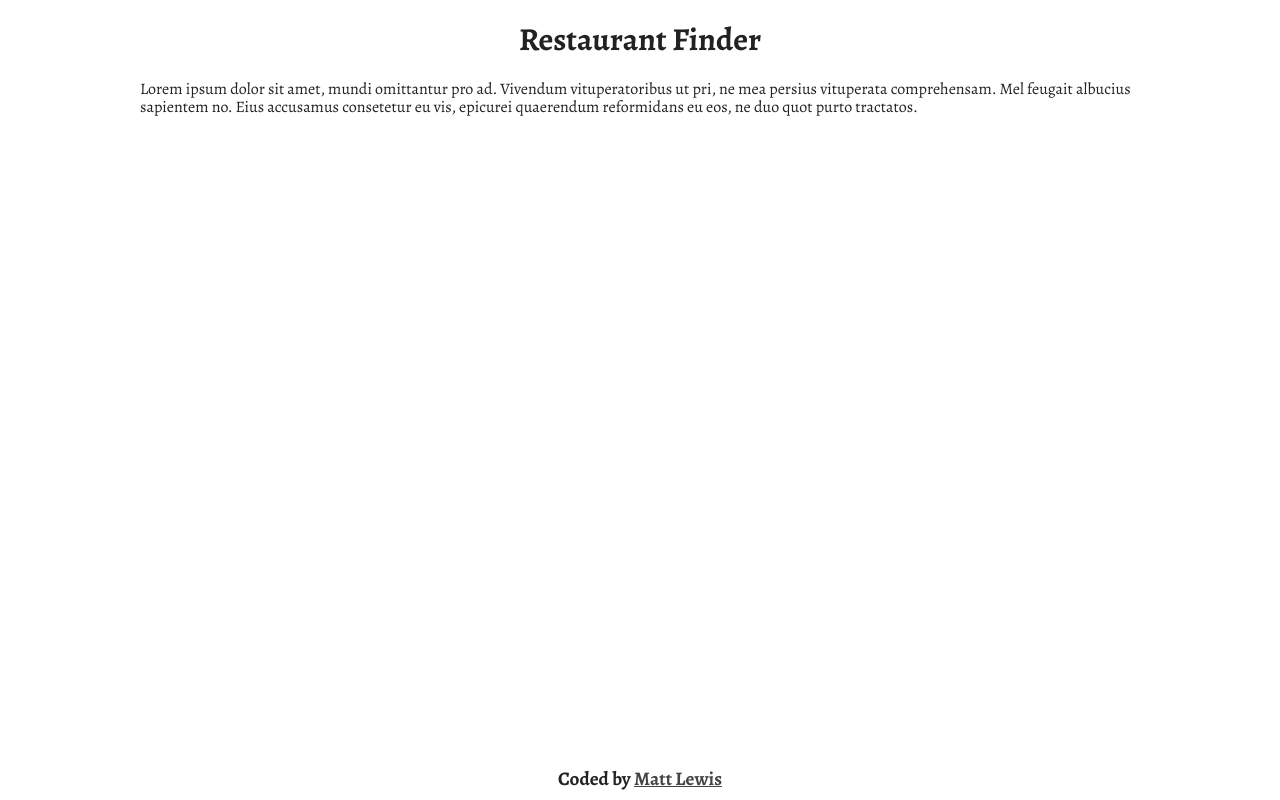
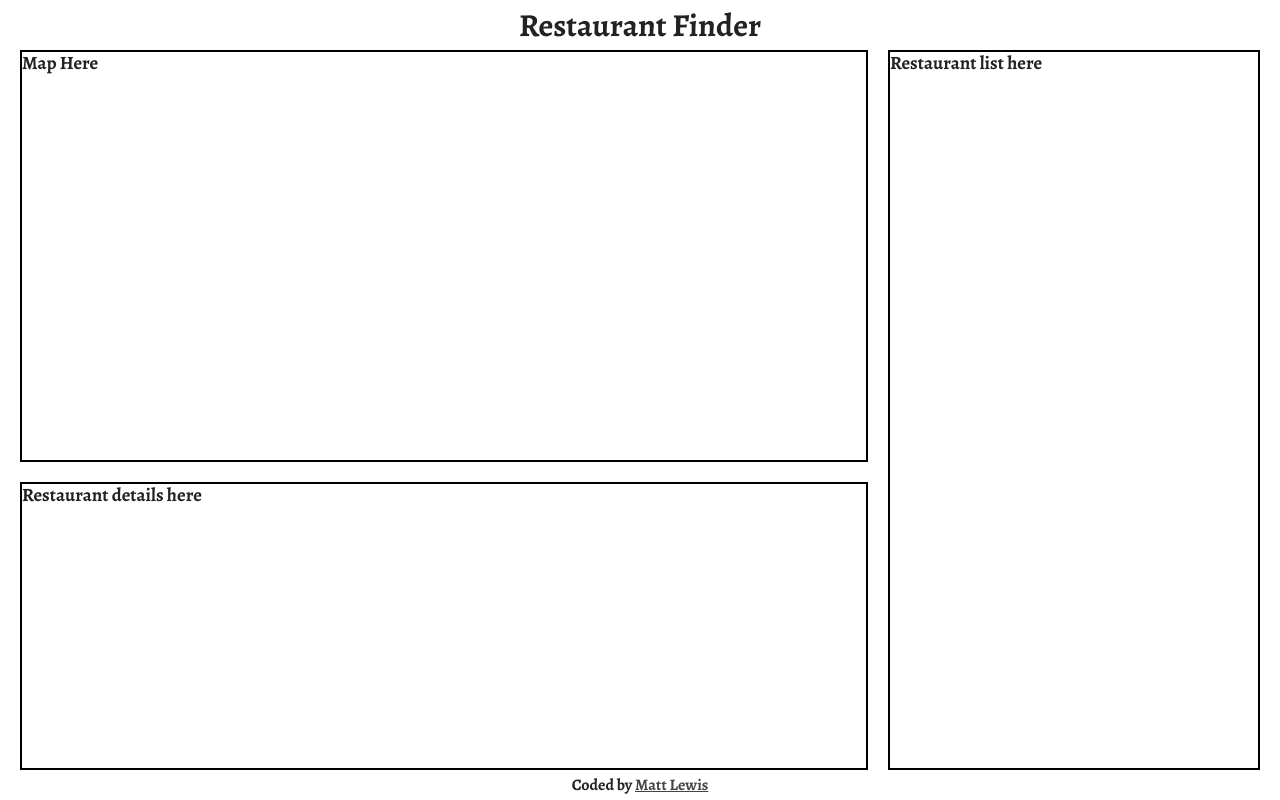
Before and after one commit to matt2112/restaurant-finder, a React app: page / in a window 1280 px wide. Built offline with nearby package versions, Linux system fonts and the light colour scheme.

Commit message:
basic layout

```diff
--- a/package.json
+++ b/package.json
@@ -36,6 +36,8 @@
   "dependencies": {
     "babel-runtime": "^6.11.6",
     "react": "^15.3.1",
-    "react-dom": "^15.3.1"
+    "react-dom": "^15.3.1",
+    "react-redux": "^5.0.1",
+    "redux": "^3.6.0"
   }
 }
--- a/src/index.html
+++ b/src/index.html
@@ -3,7 +3,6 @@
 
 <head>
     <meta charset="utf-8">
-    <meta http-equiv="X-UA-Compatible" content="IE=edge">
     <meta name="description" content="">
     <meta name="viewport" content="width=device-width, initial-scale=1">
 
--- a/src/js/App.js
+++ /dev/null
@@ -1,11 +0,0 @@
-import React from 'react';
-import ReactDOM from 'react-dom';
-
-import 'normalize.css';
-import '../sass/styles.scss';
-import '../assets/favicon.ico';
-
-import Layout from './components/Layout';
-
-const app = document.getElementById('app');
-ReactDOM.render(<Layout/>, app);
--- a/src/js/components/Layout.js
+++ /dev/null
@@ -1,29 +0,0 @@
-import React, { Component } from 'react';
-
-class Layout extends Component {
-
-    constructor() {
-        super();
-
-        this.state = {
-
-        };
-
-    }
-
-    render() {
-        return (
-            <div className="wrapper">
-                <h1>Restaurant Finder</h1>
-                <div className="main">
-                    <p>Lorem ipsum dolor sit amet, mundi omittantur pro ad. Vivendum vituperatoribus ut pri, ne mea persius vituperata comprehensam. Mel feugait albucius sapientem no. Eius accusamus consetetur eu vis, epicurei quaerendum reformidans eu eos, ne duo quot purto tractatos.</p>
-                </div>
-                <footer className="footer">
-                    Coded by <a href="https://github.com/matt2112" target="_blank">Matt Lewis</a>
-                </footer>
-            </div>
-        );
-    }
-}
-
-export default Layout;
--- /dev/null
+++ b/src/js/components/app.js
@@ -0,0 +1,26 @@
+import React, { Component } from 'react';
+
+import Map from '../containers/map';
+import RestaurantDetails from '../containers/restaurant_details';
+import RestaurantList from '../containers/restaurant_list';
+
+class App extends Component {
+
+    render() {
+        return (
+            <div className="wrapper">
+                <h1 className="title">Restaurant Finder</h1>
+                <div className="main">
+                    <Map />
+                    <RestaurantDetails />
+                    <RestaurantList />
+                </div>
+                <footer className="footer">
+                    Coded by <a href="https://github.com/matt2112" target="_blank">Matt Lewis</a>
+                </footer>
+            </div>
+        );
+    }
+}
+
+export default App;
--- /dev/null
+++ b/src/js/containers/map.js
@@ -0,0 +1,13 @@
+import React, { Component } from 'react';
+
+class Map extends Component {
+    render() {
+        return (
+            <div className="map">
+                <h3>Map Here</h3>
+            </div>
+        );
+    }
+}
+
+export default Map;
--- /dev/null
+++ b/src/js/containers/restaurant_details.js
@@ -0,0 +1,13 @@
+import React, { Component } from 'react';
+
+class RestaurantDetails extends Component {
+    render() {
+        return (
+            <div className="details">
+                <h3>Restaurant details here</h3>
+            </div>
+        );
+    }
+}
+
+export default RestaurantDetails;
--- /dev/null
+++ b/src/js/containers/restaurant_list.js
@@ -0,0 +1,13 @@
+import React, { Component } from 'react';
+
+class RestaurantList extends Component {
+    render() {
+        return (
+            <div className="list">
+                <h3>Restaurant list here</h3>
+            </div>
+        );
+    }
+}
+
+export default RestaurantList;
--- /dev/null
+++ b/src/js/index.js
@@ -0,0 +1,19 @@
+import React from 'react';
+import ReactDOM from 'react-dom';
+import { Provider } from 'react-redux';
+import { createStore, applyMiddleware } from 'redux';
+
+import 'normalize.css';
+import '../sass/styles.scss';
+import '../assets/favicon.ico';
+
+import App from './components/app';
+import reducers from './reducers';
+
+const createStoreWithMiddleware = applyMiddleware()(createStore);
+
+ReactDOM.render(
+  <Provider store={createStoreWithMiddleware(reducers)}>
+    <App />
+  </Provider>
+  , document.getElementById('app'));
--- /dev/null
+++ b/src/js/reducers/index.js
@@ -0,0 +1,7 @@
+import { combineReducers } from 'redux';
+
+const rootReducer = combineReducers({
+
+});
+
+export default rootReducer;
--- a/src/sass/styles.scss
+++ b/src/sass/styles.scss
@@ -2,37 +2,68 @@ $black: #222;
 
 @import url(https://fonts.googleapis.com/css?family=Alegreya:400,700);
 
-html {
-    min-height: 100%;
-    position: relative;
+* {
+    box-sizing: border-box;
 }
 
-body {
+html, body {
     font-family: 'Alegreya', serif;
     color: $black;
+    height: 100%;
+}
+
+h1, h2, h3, p {
+    margin: 0;
+}
+
+#app, .wrapper {
+    height: 100%;
+}
+
+.title {
+    text-align: center;
+    height: 50px;
+    line-height: 50px;
 }
 
 .main {
-    max-width: 1000px;
+    height: calc(100% - 80px);
+    width: 100%;
     margin: 0 auto;
     position: relative;
     border: {
         left: 20px solid transparent;
         right: 20px solid transparent;
     }
+    display: flex;
+    flex-flow: column wrap;
+    div {
+        border: 2px solid black;
+    }
 }
 
-h1 {
-    text-align: center;
+.map {
+    height: calc(60% - 20px);
+    width: calc(70% - 20px);
+    margin-right: 20px;
+    margin-bottom: 20px;
 }
 
+.details {
+    height: 40%;
+    width: calc(70% - 20px);
+    margin-right: 20px;
+}
+
+.list {
+    height: 100%;
+    width: 30%;
+}
 .footer {
     text-align: center;
     font-weight: bold;
-    font-size: 1.2em;
-	width: 100%;
-    position: absolute;
-    bottom: 10px;
+    height: 30px;
+    line-height: 30px;
 }
 
 .footer a {
--- a/webpack.config.js
+++ b/webpack.config.js
@@ -5,7 +5,7 @@ module.exports = {
     // devtool: 'cheap-module-source-map',
     context: path.join(__dirname, 'src'),
     entry: {
-        app: './js/App.js'
+        app: './js/index.js'
     },
     output: {
         path: path.join(__dirname, 'dist'),
```
